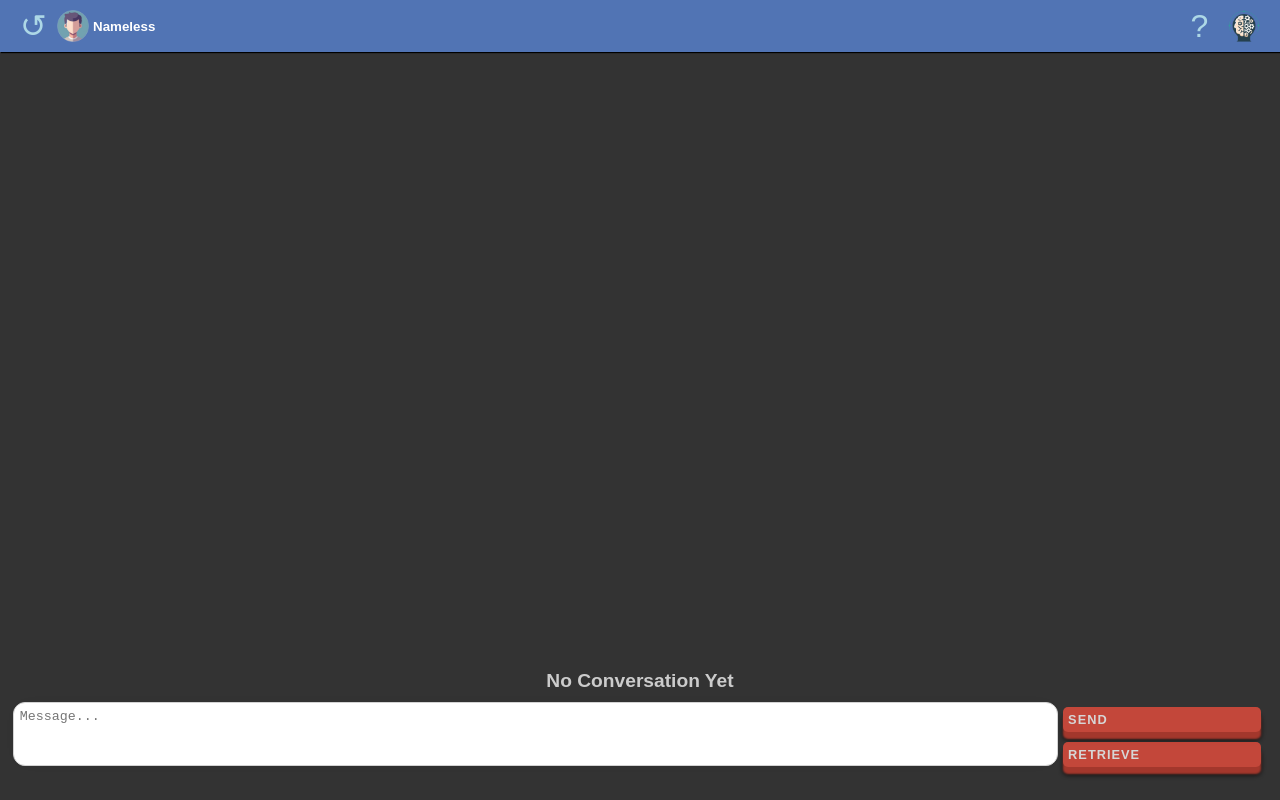
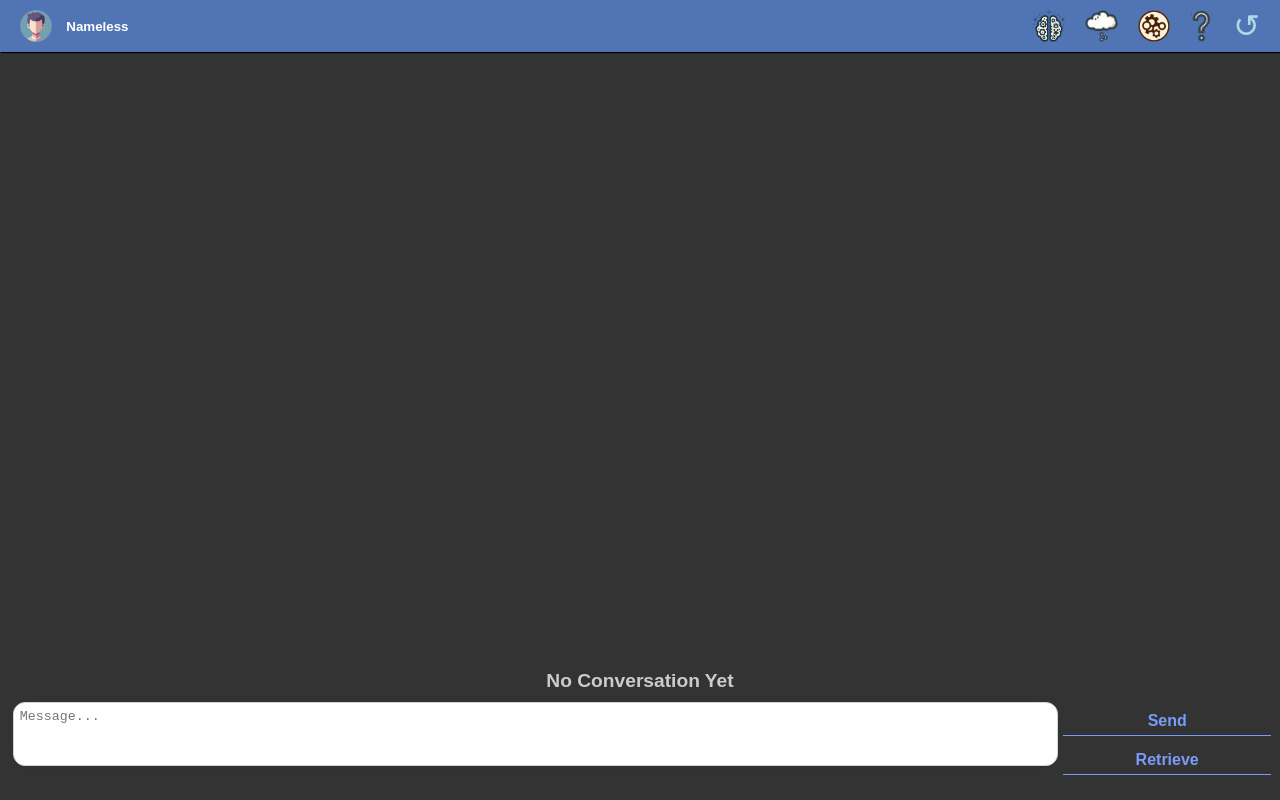
Before and after one commit to rolyataylor2/AI-Modular-Context, a website: page public/index.html in a window 1280 px wide. Drawn offline with Linux system fonts and the light colour scheme.

Commit message:
Style Changes

```diff
--- a/public/index.css
+++ b/public/index.css
@@ -164,27 +164,18 @@ main>section:not(.open) {
 }
 
 /* each block in the context */
-
-
 .button {
-    --bg: #e74c3c;
-    --text-color: #fff;
     display: inline-block;
-    position: relative;
-    border: none;
+    white-space: nowrap;
+    cursor: pointer;
+    line-height: normal;
+    text-align: center;
+    color: #7b9bf9;
+    padding: 5px 10px;
     margin: 5px;
-    background: var(--bg);
-    color: var(--text-color);
-    padding: 5px;
-    font-weight: bold;
-    text-transform: uppercase;
-    transition: 0.2s;
-    border-radius: 5px;
-    opacity: 0.8;
-    letter-spacing: 1px;
-    box-shadow: #c0392b 0px 7px 2px, #000 0px 8px 5px;
-    cursor: pointer;
-    font-size: 0.8rem;
+    text-decoration: none;
+    font-weight: bolder;
+    border-bottom: 1px solid;
 }
 
 .button:hover {
--- a/public/index.html
+++ b/public/index.html
@@ -14,21 +14,23 @@
 <body>
     <!-- Header content  -->
     <header>
+        <a href="javascript:" onclick="openTab('Chat',this);">
+            <img src="/img/bot_avatar.png" alt="">
+        </a>
+        <input type="text" id="BrainName" value="Nameless"/>
+        <a href="javascript:" onclick="openTab('Brain',this);">
+            <img src="/img/LCE_Brain.png" alt="">
+        </a>
+        <a href="javascript:" onclick="openTab('Context',this);">
+            <img src="/img/LCE_Context.png" alt="">
+        </a>
+        <a href="javascript:" onclick="openTab('Settings',this);">
+            <img src="/img/LCE_Settings.png" alt="">
+        </a>
+        <a href="javascript:" onclick="openTab('About',this);">
+            <img src="/img/LCE_About.png" alt="">
+        </a>
         <a href="javascript:" onclick="location.reload()">↺</a>
-        <img src="/img/bot_avatar.png" alt="">
-        <input type="text" id="BrainName" value="Nameless"/>
-        <a href="/instructions.txt">?</a>
-        <a href="javascript:" onclick="document.querySelector('nav').classList.toggle('open');">
-            <img src="/img/bot_settings.png" alt="">
-        </a>
-    </header>
-
-    <nav onclick="this.classList.remove('open')">
-        <div class="selected" onclick="openTab('Chat',this);">Conversation</div>
-        <div onclick="openTab('Brain',this);">Brain</div>
-        <div onclick="openTab('Context',this);">Context</div>
-        <div onclick="openTab('Settings',this);">Settings</div>
-        <div onclick="openTab('About',this);">About</div>
         <script>
             function openTab(sectionId, clickedElement) {
                 // Remove 'open' class from all sections that are direct children of the body
@@ -53,10 +55,10 @@
                 clickedElement.classList.add('selected');
             }
         </script>
-    </nav>
-
+    </header>
     <main>
         <!-- Chat -->
+        <section id="Chat" class="open">
             <script>
                 function ChatUpdate() {
                     const messages = [...API_AdditionalMessages];
@@ -76,7 +78,6 @@
                     el.value = '';
                 }
             </script>
-        <section id="Chat" class="open">
             <div id="ChatContent">
                 <div></div>
             </div>
@@ -89,17 +90,16 @@
             </div>
         </section>
 
-
-
         <!-- Brain -->
         <section id="Brain">
-            <h1>Agents Brain</h1>
+            <h1>Brain Map</h1>
             <sub>Changes made here could destroy your entity, it is recommended you export in settings before proceeding.</sub>
             <input type="file" id="fileInput" style="display:none;" accept="application/json">
             <div id="BrainGrid"></div>
         </section>
 
         <!-- Context -->
+        <section id="Context">
             <script>
                 function GetBrainGrid() {
                     const parentId = 'BrainGrid';
@@ -163,18 +163,13 @@
                     return systemPrompt;
                 }
             </script>
-        <section id="Context">
             <h1>Compiled System Prompt<a href="javascript:" onclick="ContextCompile()">↺</a></h1>
             <xmp>Nothing</xmp>
         </section>
 
-
-
-
-
+        <!-- Settings -->
         <section id="Settings">
             <h2>Settings</h2>
-
             <div>
                 <label for="">API KEY</label>
                 <div>
@@ -185,8 +180,6 @@
                     </sub>
                 </div>
             </div>
-
-
             <div>
                 <label for="">Chat Model</label>
                 <div>
@@ -221,12 +214,9 @@
                     <sub>* Importing will overwrite the current LCE</sub>
                 </div>
             </div>
-
         </section>
 
-
-
-
+        <!-- About -->
         <section id="About">
             <h2>About the Project</h2>
             <p>AI-Modular-Context is a project that introduces the concept of "Layered Context" and "Layered Context Entities" (LCEs). The goal is to create AI agents that can sustain their "self" through extended interactions, evolving without losing their core essence.</p>
@@ -253,6 +243,7 @@
             </ul>
             <h3>Resources Used For This Project</h3>
             <ul>
+                <li><a href="/instructions.txt">Help page</a></li>
                 <li><a href="https://github.com/mshumer/gpt-prompt-engineer" target="_blank">Gpt-prompt-engineer by mshumer</a> ( This has been converted into javascript and is used in the Opus Update Script generation )</li>
             </ul>
         </section>
--- a/public/settings.css
+++ b/public/settings.css
@@ -1,11 +1,6 @@
 #Settings {
-    position: relative;
-    width: 80%;
-    margin: 5% auto;
-    margin-bottom: 0;
-    background: #333;
-    padding: 10px 5%;
-    color: #EEE;
+    width:94%;
+    padding: 10px 3%;
   }
 
  #Settings > div {
```
Also changed, not shown: public/img/LCE_About.png (added), public/img/LCE_Brain.png (added), public/img/LCE_Context.png (added), public/img/LCE_Settings.png (added). Lines whose indentation alone changed are shown as unchanged.
